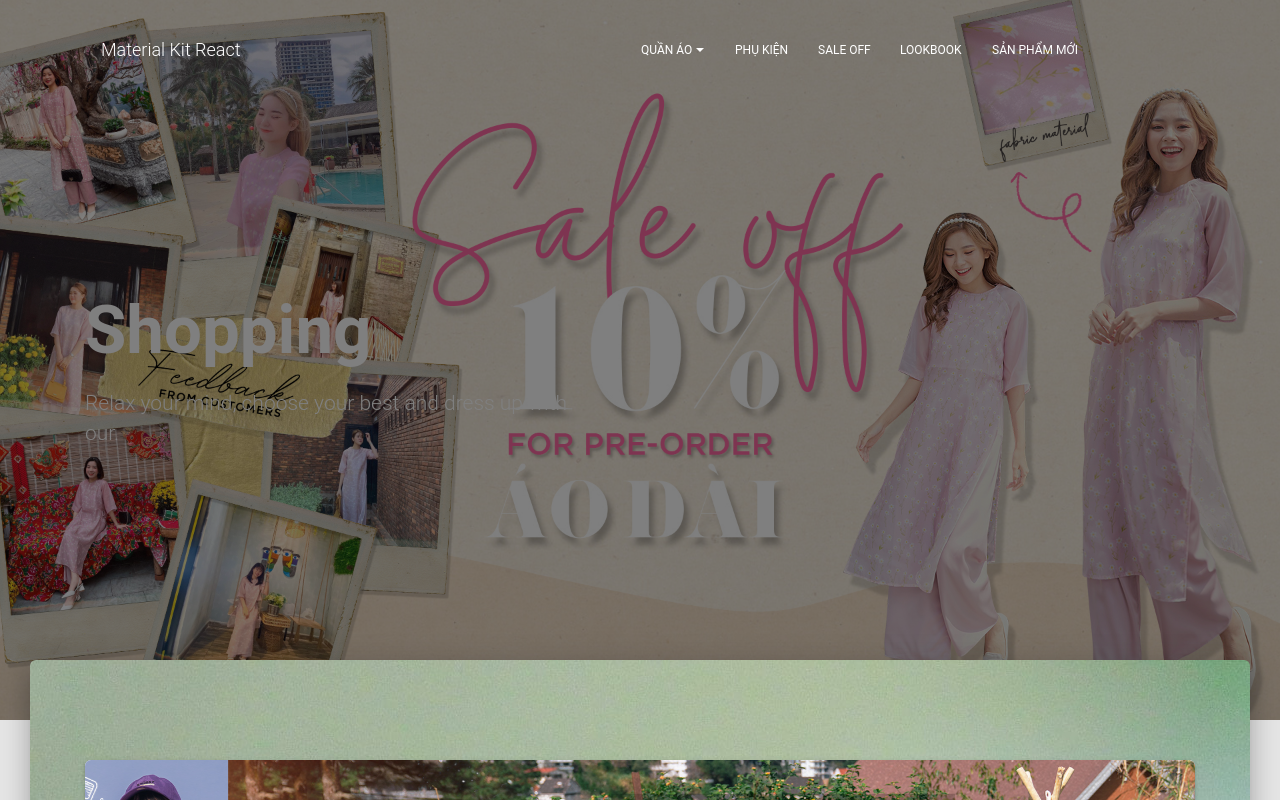
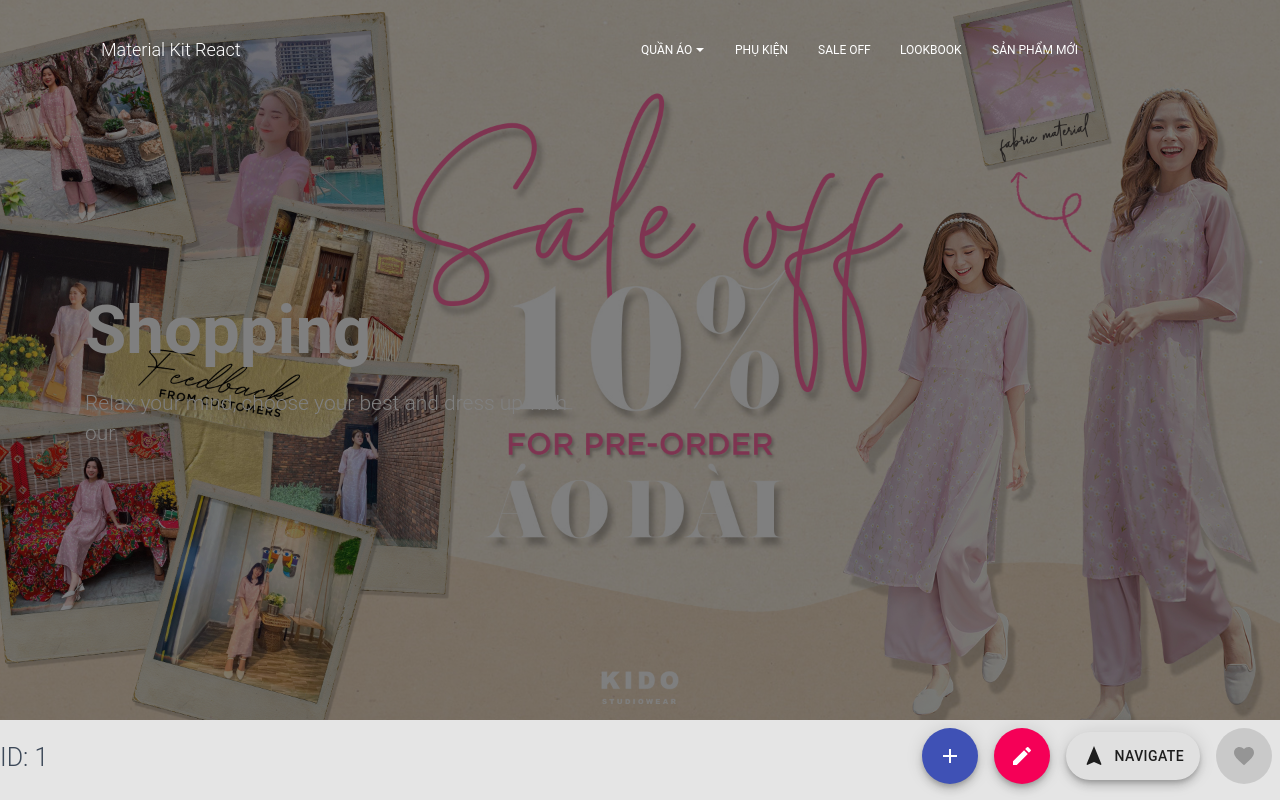
Before and after one commit to giaple/clothes-web, a React (Create React App) app: page /1 in a window 1280 px wide. Shown: the top 800 px of the page. Built offline with nearby package versions, Linux system fonts and the light colour scheme.

Commit message:
update router

```diff
--- a/package.json
+++ b/package.json
@@ -14,7 +14,7 @@
     "react": "16.13.1",
     "react-datetime": "2.16.3",
     "react-dom": "16.13.1",
-    "react-router-dom": "5.2.0",
+    "react-router-dom": "^5.2.0",
     "react-scripts": "3.4.1",
     "react-slick": "0.26.1",
     "react-swipeable-views": "0.13.9"
--- a/src/App.js
+++ b/src/App.js
@@ -1,23 +1,107 @@
-import React from 'react'
-import MainPage from './Views/Components/Main';
+import React from "react";
+import MainPage from "./Views/Components/Main";
 
 import { createBrowserHistory } from "history";
-import { Router, Route, Switch } from "react-router-dom";
+import { Router, Route, Switch, useParams } from "react-router-dom";
+
+import Fab from '@material-ui/core/Fab';
+import AddIcon from '@material-ui/icons/Add';
+import EditIcon from '@material-ui/icons/Edit';
+import FavoriteIcon from '@material-ui/icons/Favorite';
+import NavigationIcon from '@material-ui/icons/Navigation';
 
 import "./assets/scss/material-kit-react.scss?v=1.9.0";
-
+import Header from "./Components/Header/Header";
+import HeaderLinks from "./Components/Header/HeaderLinks";
+import Parallax from "./Components/Parallax/Parallax";
+import GridContainer from "./Components/Grid/GridContainer";
+import Footer from "./Components/Footer/Footer";
+import landingPageStyle from "./assets/jss/material-kit-react/views/components";
+import { makeStyles } from "@material-ui/core";
+import GridItem from "./Components/Grid/GridItem";
+const useStyles = makeStyles(landingPageStyle);
+const useStyles2 = makeStyles((theme) => ({
+  root: {
+    '& > *': {
+      margin: theme.spacing(1),
+    },
+    position: 'fixed',
+    right: 0,
+    zIndex: 999,
+  },
+  extendedIcon: {
+    marginRight: theme.spacing(1),
+  },
+}));
 // import LandingPage from './Views/LandingPage/LandingPage';
 var hist = createBrowserHistory();
 function App() {
+  const classes = useStyles();
+
+  const classes2 = useStyles2();
   return (
     <Router history={hist}>
-    <Switch>
-      {/* <Route path="/landing-page" component={LandingPage} />
+      <Header
+        brand="Material Kit React"
+        rightLinks={<HeaderLinks />}
+        fixed
+        color="transparent"
+        changeColorOnScroll={{
+          height: 400,
+          color: "white",
+        }}
+      />
+      <Parallax
+        filter
+        image={require("./assets/img/banner_PREORDER4_-04-03-2021-19-04-57.jpg")}
+      >
+        <div className={classes.container}>
+          <GridContainer>
+            <GridItem xs={12} sm={12} md={6}>
+              <div className={classes.brand}>
+                <h1 className={classes.title}>Shopping</h1>
+                <h3 className={classes.subtitle}>
+                  Relax your mind, choose your best and dress up with our.
+                </h3>
+              </div>
+            </GridItem>
+          </GridContainer>
+        </div>
+      </Parallax>
+      <div className={classes2.root}>
+          <Fab color="primary" aria-label="add">
+            <AddIcon />
+          </Fab>
+          <Fab color="secondary" aria-label="edit">
+            <EditIcon />
+          </Fab>
+          <Fab variant="extended">
+            <NavigationIcon className={classes2.extendedIcon} />
+            Navigate
+          </Fab>
+          <Fab disabled aria-label="like">
+            <FavoriteIcon />
+          </Fab>
+        </div>
+      <Switch>
+        {/* <Route path="/landing-page" component={LandingPage} />
       <Route path="/profile-page" component={ProfilePage} />
       <Route path="/login-page" component={LoginPage} /> */}
-      <Route path="/" component={MainPage} />
-    </Switch>
-  </Router>
+        <Route path="/:id" component={Child}/>
+        <Route path="/" component={MainPage} />
+      </Switch>
+      <Footer />
+    </Router>
+  );
+}
+
+function Child(){
+  let { id } = useParams();
+
+  return (
+    <div>
+      <h3>ID: {id}</h3>
+    </div>
   );
 }
 
--- a/src/Views/Components/Main.js
+++ b/src/Views/Components/Main.js
@@ -1,63 +1,29 @@
 import React from "react";
 import { makeStyles } from "@material-ui/core";
-import Header from "../../Components/Header/Header";
-import HeaderLinks from "../../Components/Header/HeaderLinks";
-import Parallax from "../../Components/Parallax/Parallax";
-import GridContainer from "../../Components/Grid/GridContainer";
-import GridItem from "../../Components/Grid/GridItem";
 import landingPageStyle from "../../assets/jss/material-kit-react/views/components";
 
 import classNames from "classnames";
-import Footer from "../../Components/Footer/Footer";
 import SectionCarousel from "./Sections/SectionCarousel";
 import CustomDevider from "../../Components/CustomDevider/CustomDevider";
 import SectionNewClothes from "./Sections/SectionNewClothes";
 import SectionInstagram from "./Sections/SectionInstagram";
 const useStyles = makeStyles(landingPageStyle);
 
+
 export default function MainPage(props) {
   const classes = useStyles();
-  const { ...rest } = props;
 
   return (
     <div>
-      <Header
-        brand="Material Kit React"
-        rightLinks={<HeaderLinks />}
-        fixed
-        color="transparent"
-        changeColorOnScroll={{
-          height: 400,
-          color: "white",
-        }}
-        {...rest}
-      />
-      <Parallax
-        filter
-        image={require("../../assets/img/banner_PREORDER4_-04-03-2021-19-04-57.jpg")}
-      >
-        <div className={classes.container}>
-          <GridContainer>
-            <GridItem xs={12} sm={12} md={6}>
-              <div className={classes.brand}>
-                <h1 className={classes.title}>Shopping</h1>
-                <h3 className={classes.subtitle}>
-                  Relax your mind, choose your best and dress up with our.
-                </h3>
-              </div>
-            </GridItem>
-          </GridContainer>
-        </div>
-      </Parallax>
       <div className={classNames(classes.main, classes.mainRaised)}>
-        <SectionCarousel/>
-        <SectionCarousel/>
+        <SectionCarousel />
+        <SectionCarousel />
         <CustomDevider>Sản Phẩm Mới</CustomDevider>
-        <SectionNewClothes/>
+        <SectionNewClothes />
         <CustomDevider>Instagram</CustomDevider>
-        <SectionInstagram/>
+        <SectionInstagram />
+
       </div>
-      <Footer />
     </div>
   );
 }
```
